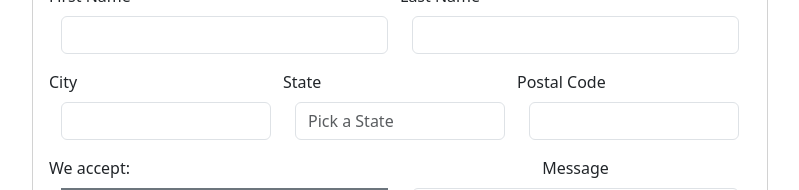
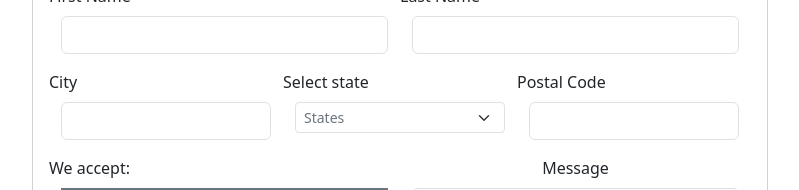
Before and after one commit to 4GeeksAcademy/Daniel-Perdomo-HTML5-form, a plain HTML site: page index.html in a window 1280 px wide. Shown: the part 230-420 px from the top of the page, without its empty margins (240-1039 px from the left). Drawn offline with nearby package versions, Linux system fonts and the light colour scheme.

Commit message:
Cambios propuestos por Anthonny

```diff
--- a/index.html
+++ b/index.html
@@ -62,10 +62,21 @@
                                     </div>
                                     <div class="col">
                                       <div class="mb-3">
-                                          <label for="message" class="form-label row justify-content-start">State</label>
-                                          <input class="form-control" type="text" placeholder="Pick a State" aria-label="default input example">
+
+                                           <!-- Cambios propuestos por Anthonny -->
+
+                                          <label for="message" class="form-label row justify-content-start">Select state</label>
+                                          <select class="form-select form-select-sm text-secondary" aria-label="Large select example">
+                                            <option selected>States</option>
+                                            <option value="1">California</option>
+                                            <option value="2">Kansas</option>
+                                            <option value="3">Canada</option>
+                                          </select>
                                       </div>
                                     </div>
+
+                                          <!-- Fin de los cambios -->
+
                                     <div class="col">
                                         <div class="mb-3">
                                             <label for="message" class="form-label row justify-content-start">Postal Code</label>
```
